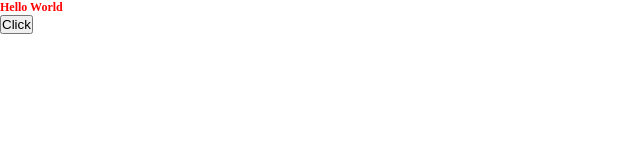
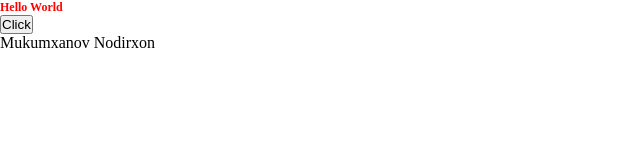
Before and after one commit to Rahmatxonov/shanghai-test, a plain HTML site: page index.html in a window 1280 px wide. Shown: the whole page, without its empty margins (0-640 px from the left). Drawn offline with Linux system fonts and the light colour scheme.

Commit message:
isim qo'shdim

```diff
--- a/index.html
+++ b/index.html
@@ -1,13 +1,17 @@
 <!DOCTYPE html>
 <html lang="en">
+
 <head>
     <meta charset="UTF-8">
     <meta name="viewport" content="width=device-width, initial-scale=1.0">
     <title>Test</title>
     <link rel="stylesheet" href="./css/main.css">
 </head>
+
 <body>
     <h1>Hello World</h1>
     <button>Click</button>
+    <p>Mukumxanov Nodirxon</p>
 </body>
+
 </html>
```
Lines whose indentation alone changed are shown as unchanged.
